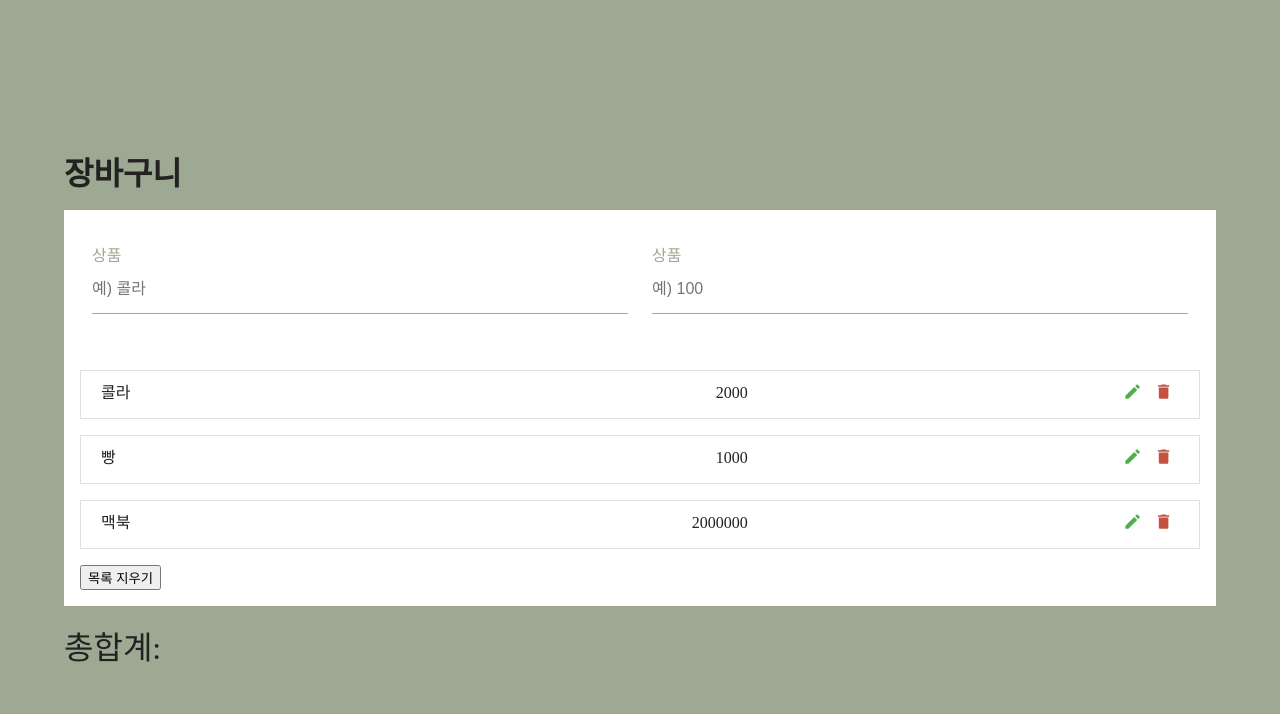
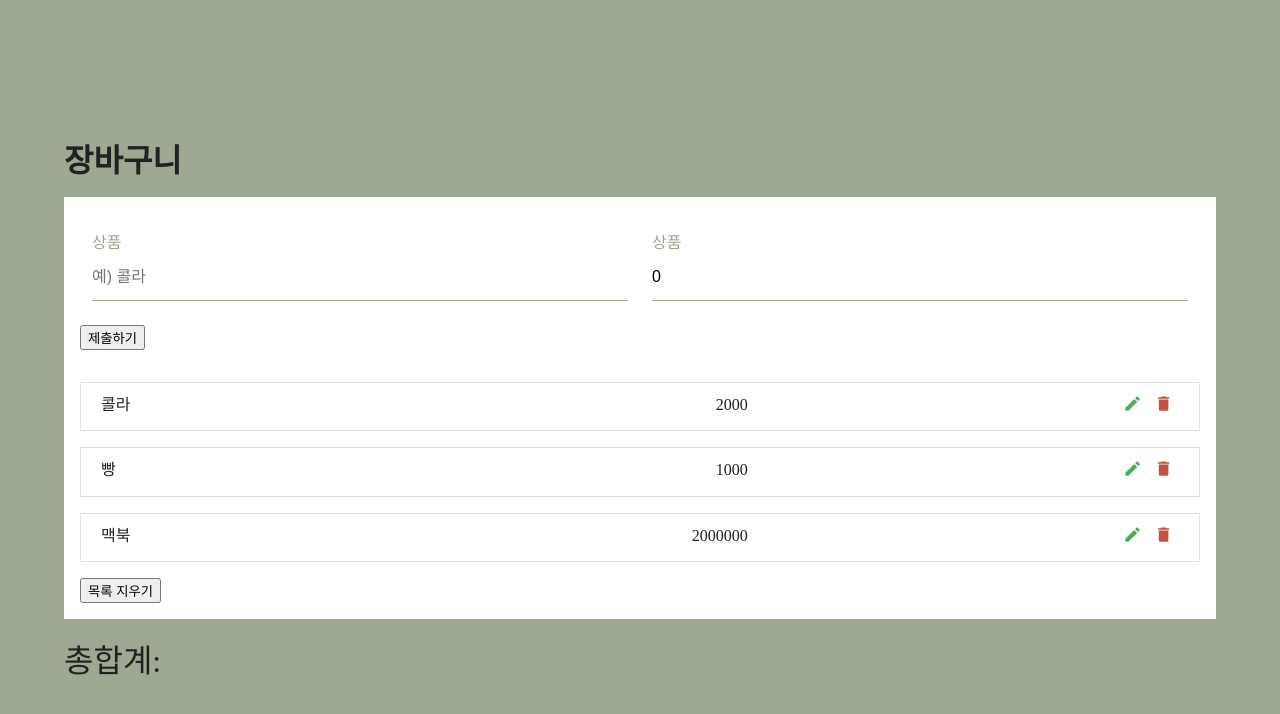
Before and after one commit to JeonGAMJA/react, a React (Create React App) app: page / in a window 1280 px wide. Shown: the top 714 px of the page. Built offline with nearby package versions, Linux system fonts and the light colour scheme.

Commit message:
feat:Create기능 생성하기

```diff
--- a/src/App.js
+++ b/src/App.js
@@ -1,41 +1,61 @@
-import { Component } from 'react'
+import React from 'react'
+import { useState } from 'react'
 import './App.css'
 import ExpenseForm from './components/ExpenseForm'
 import ExpenseList from './components/ExpenseList'
 
-export default class App extends Component {
-  constructor(props) {
-    super(props)
-    this.state = {
-      expenses: [
+const App = () => {
+  const [expenses, setExpenses] = useState([
     { id: 1, charge: '콜라', amount: 2000 },
     { id: 2, charge: '빵', amount: 1000 },
     { id: 3, charge: '맥북', amount: 2000000 },
-      ],
+  ])
+
+  const [charge, setCharge] = useState('')
+  const [amount, setAmount] = useState(0)
+
+  const handleCharge = (e) => {
+    setCharge(e.target.value)
+  }
+
+  const handleAmount = (e) => {
+    setAmount(e.target.valueAsNumber)
+  }
+
+  const handleDelete = (id) => {
+    const newExpense = expenses.filter((expense) => expense.id !== id)
+    setExpenses(newExpense)
+  }
+
+  const handleSubmit = (e) => {
+    e.preventDefault()
+    if (charge !== '' && amount > 0) {
+      const newExpense = { id: crypto.randomUUID(), charge, amount }
+      const newExpenses = { ...expenses, newExpense }
+      setExpenses(newExpenses)
+      setCharge('')
+      setAmount(0)
+    } else {
+      console.log('error')
     }
   }
 
-  handleDelete = (id) => {
-    const newExpense = this.state.expenses.filter((expense) => expense.id !== id)
-    console.log(newExpense)
-
-    this.setState({ expenses: newExpense })
-  }
-
-  render() {
   return (
     <div className="App">
       <main className="main-container">
         <div className="sub-container">
           <h1>장바구니</h1>
           <div style={{ width: '100%', backgroundColor: 'white', padding: '1rem' }}>
-              <ExpenseForm />
+            <ExpenseForm
+              charge={charge}
+              handleCharge={handleCharge}
+              amount={amount}
+              handleAmount={handleAmount}
+              handleSubmit={handleSubmit}
+            />
           </div>
           <div style={{ width: '100%', backgroundColor: 'white', padding: '1rem' }}>
-              <ExpenseList
-                initialExpense={this.state.expenses}
-                handleDelete={this.handleDelete}
-              />
+            <ExpenseList initialExpense={expenses} handleDelete={handleDelete} />
           </div>
           <div style={{ display: 'flex', justifyContent: 'start', marginTop: '1rem' }}>
             <p style={{ fontSize: '2rem' }}>총합계:</p>
@@ -45,4 +65,5 @@ export default class App extends Component {
     </div>
   )
 }
-}
+
+export default App
--- a/src/components/ExpenseForm.js
+++ b/src/components/ExpenseForm.js
@@ -1,10 +1,9 @@
-import React, { Component } from 'react'
+import React from 'react'
 import './ExpenseForm.css'
 
-export default class ExpenseForm extends Component {
-  render() {
+const ExpenseForm = ({ charge, handleCharge, amount, handleAmount, handleSubmit }) => {
   return (
-      <form>
+    <form onSubmit={handleSubmit}>
       <div className="form-center">
         <div className="form-group">
           <label htmlFor="charge">상품</label>
@@ -14,6 +13,8 @@ export default class ExpenseForm extends Component {
             id="charge"
             name="charge"
             placeholder="예) 콜라"
+            value={charge}
+            onChange={handleCharge}
           />
         </div>
         <div className="form-group">
@@ -24,10 +25,16 @@ export default class ExpenseForm extends Component {
             id="amount"
             name="amount"
             placeholder="예) 100"
+            value={amount}
+            onChange={handleAmount}
           />
         </div>
       </div>
+      <button type="submit" className="btn">
+        제출하기
+      </button>
     </form>
   )
 }
-}
+
+export default ExpenseForm
--- a/src/components/ExpenseItem.js
+++ b/src/components/ExpenseItem.js
@@ -1,20 +1,20 @@
-import React, { Component } from 'react'
+import React from 'react'
 import './ExpenseItem.css'
 import { MdDelete, MdEdit } from 'react-icons/md'
-export default class ExpenseItem extends Component {
-  render() {
+
+const ExpenseItem = (props) => {
   return (
     <li className="item">
       <div className="info">
-          <span className="expense">{this.props.expense.charge}</span>
-          <span className="amount">{this.props.expense.amount}</span>
+        <span className="expense">{props.expense.charge}</span>
+        <span className="amount">{props.expense.amount}</span>
       </div>
       <div>
         <button className="edit-btn">
           <MdEdit />
         </button>
         <button
-            onClick={() => this.props.handleDelete(this.props.expense.id)}
+          onClick={() => props.handleDelete(props.expense.id)}
           className="clear-btn"
         >
           <MdDelete />
@@ -23,4 +23,5 @@ export default class ExpenseItem extends Component {
     </li>
   )
 }
-}
+
+export default ExpenseItem
--- a/src/components/ExpenseList.js
+++ b/src/components/ExpenseList.js
@@ -1,19 +1,14 @@
-import React, { Component } from 'react'
+import React from 'react'
 import './ExpenseList.css'
 import ExpenseItem from './ExpenseItem'
 
-export default class ExpenseList extends Component {
-  render() {
+const ExpenseList = ({ initialExpense, handleDelete }) => {
   return (
     <>
       <ul className="list">
-          {this.props.initialExpense.map((expense) => {
+        {initialExpense.map((expense) => {
           return (
-              <ExpenseItem
-                key={expense.id}
-                expense={expense}
-                handleDelete={this.props.handleDelete}
-              />
+            <ExpenseItem key={expense.id} expense={expense} handleDelete={handleDelete} />
           )
         })}
       </ul>
@@ -21,4 +16,5 @@ export default class ExpenseList extends Component {
     </>
   )
 }
-}
+
+export default ExpenseList
```
Lines whose indentation alone changed are shown as unchanged.
